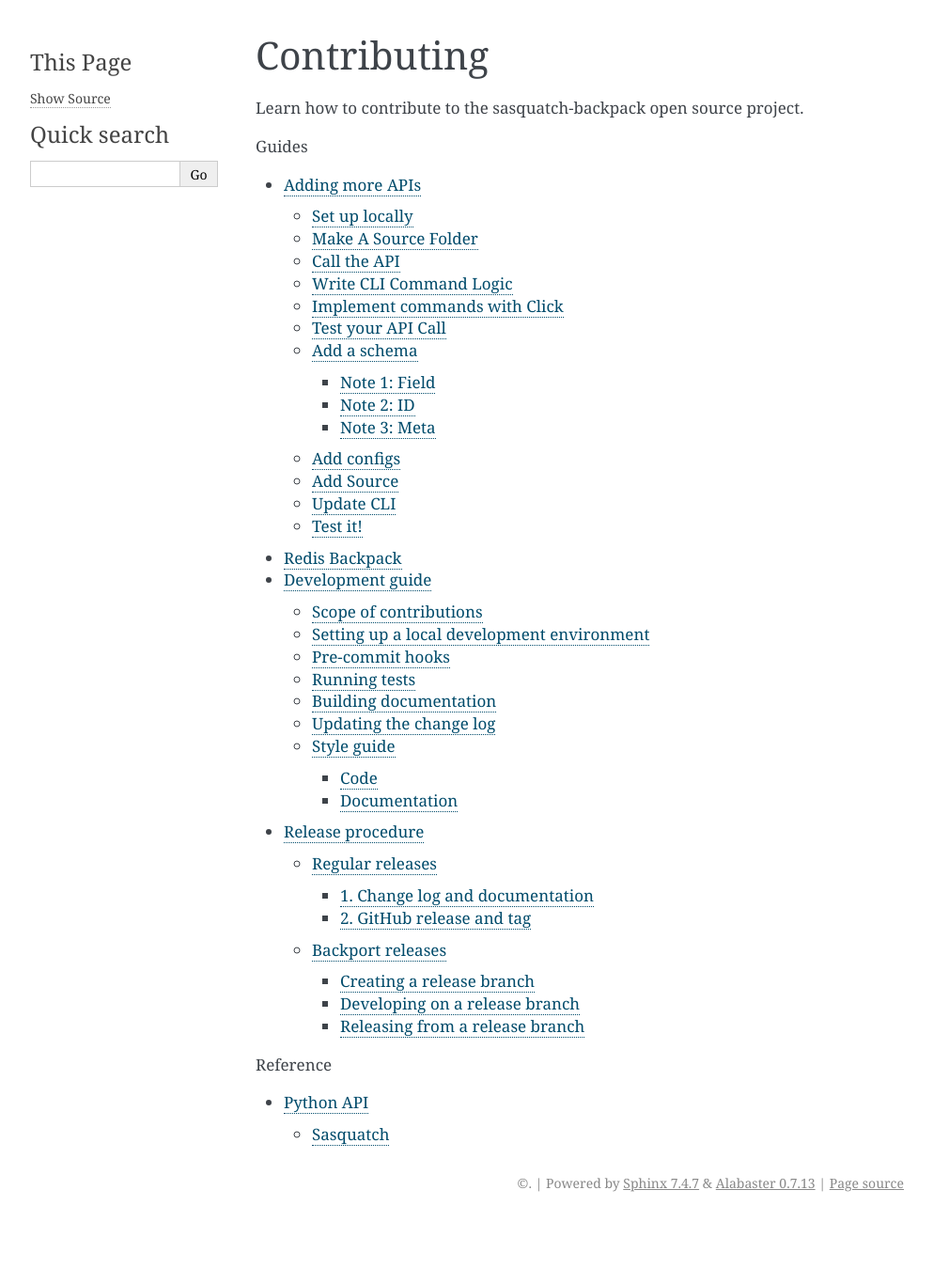
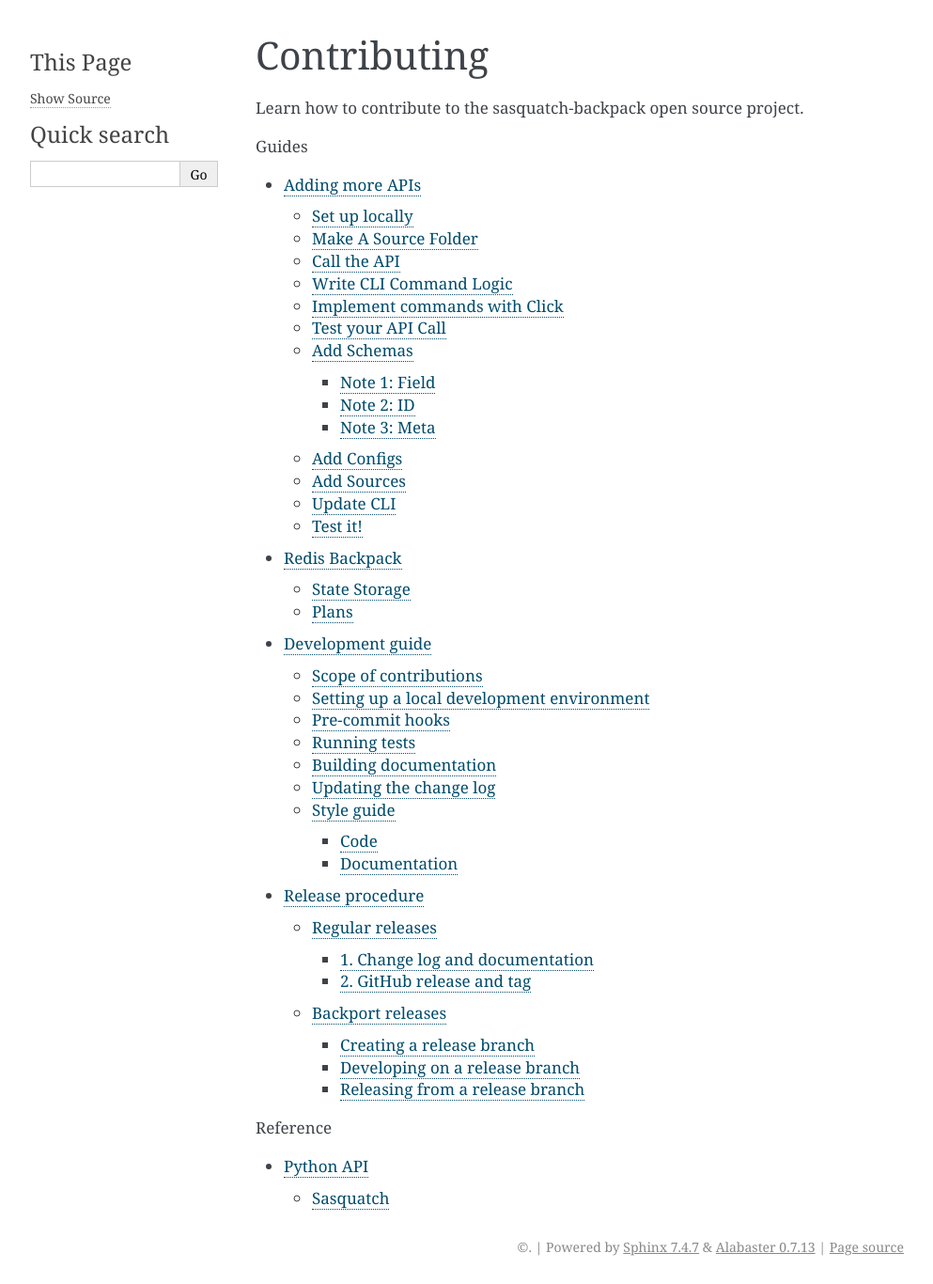
Before and after one commit to lsst-sqre/sasquatch-backpack, a Sphinx documentation site: the page built from docs/dev/index.rst, in a window 1280 px wide. Shown: the whole page at 94% size, without its empty margins (148-1141 px from the left). Built offline with Sphinx 7.4.7, drawn with Linux system fonts in a browser that asks for light colours; pages that are not in the unit, such as notebooks, are missing from menus; before the commit the page ends 1298 px from its top, so only the background shows below that.

```diff
--- a/docs/dev/add_apis.rst
+++ b/docs/dev/add_apis.rst
@@ -79,8 +79,8 @@ At this point (assuming you've still got your venv active) you can run the follo
 You should be able to see the results echoed to console as you wrote above.
 Use this as an opportunity to debug your API calls so they work as intended before you start sending data to sasquatch.
 
-Add a schema
-============
+Add Schemas
+===========
 `Sasquatch <https://sasquatch.lsst.io>`__ (the wearer of the proverbial backpack), uses `Avro schemas <https://sasquatch.lsst.io/user-guide/avro.html>`__
 for data serialization. Navigate to your Source's folder and create a ``schemas.py`` file for your Source.
 Inside, use `pydantic's AvroBaseModel <https://marcosschroh.github.io/dataclasses-avroschema/pydantic/>`__ to create an avro schema. Below is a quick sample of usage.
@@ -126,7 +126,7 @@ Note 3: Meta
 The Meta subclass is required, and must contain both namespace and schema_name values.
 These will be replaced with their actual values later on when the file is parsed, so simply keep their values as shown above, in "$thing" format.
 
-Add configs
+Add Configs
 ===========
 Going back to your ``scripts.py`` file, you'll want to add a dataclass for each API call you're making.
 Make sure to include all of the relevant parameters that you'll need to make that call, as well as a reference to that specific schema, a topic name, and a uses_redis boolean.
@@ -153,8 +153,8 @@ The topic name should be the name of your command,
 the schema should be similarly formatted to the example, and
 the redis bool should be true if the source will be using redis to store states. If you're not sure whether your source should take advantage of backpack's redis implementation, check out `how it works <./redis.html>`__ to learn more.
 
-Add Source
-==========
+Add Sources
+===========
 Now you're finally ready to make your source. From within your ``scripts.py`` file, you'll make a source class, inhereting from ``sasquatchbackpack.sasquatch.DataSource``. This will require two methods:
 ``get_records()`` and ``get_redis_key()``.
 
```
Also changed, not shown: docs/dev/redis.rst (+10 -0 lines).
